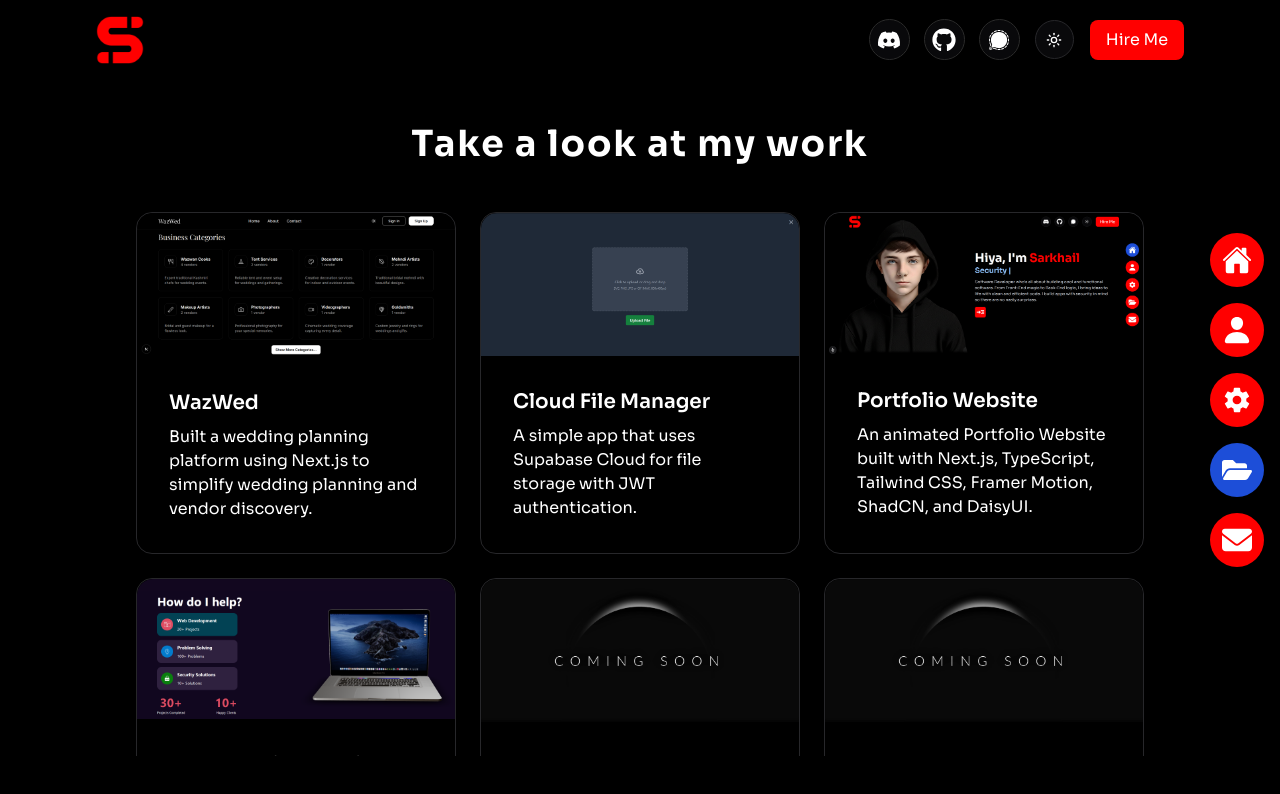
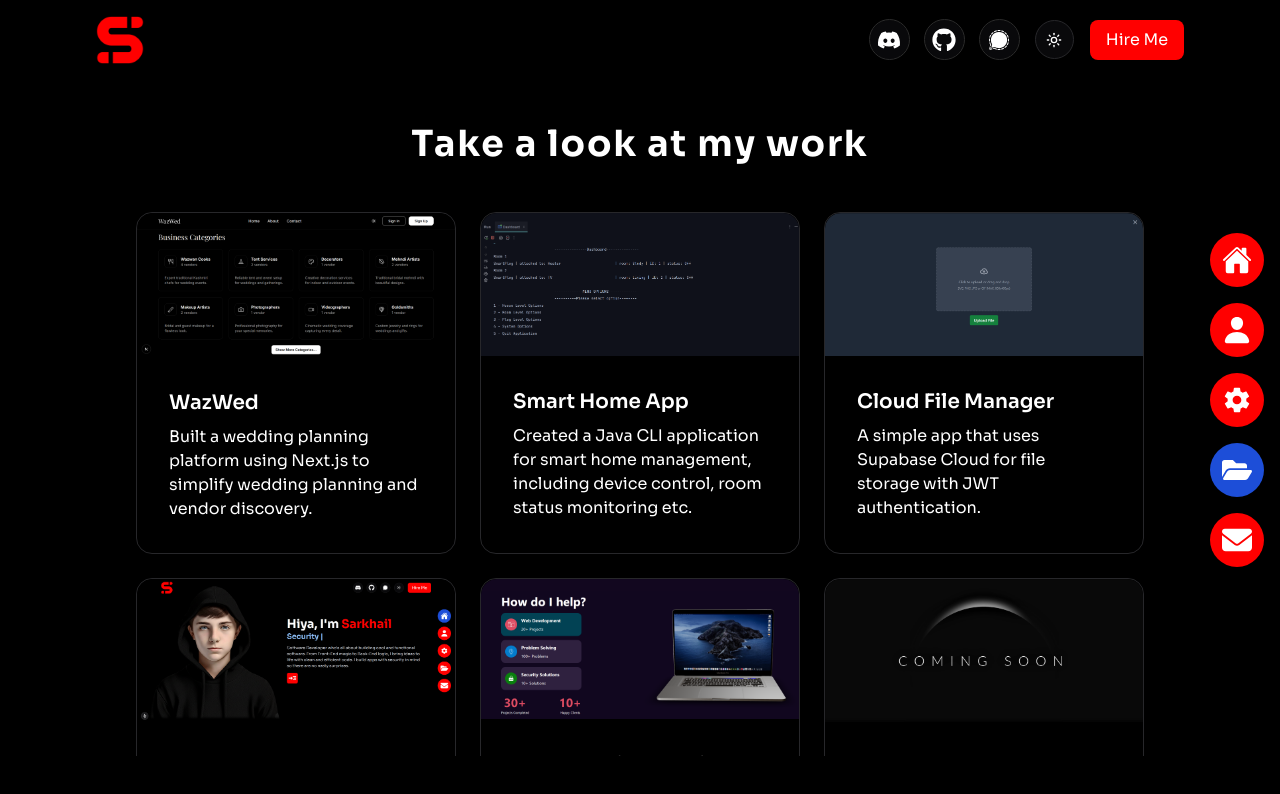
Before and after one commit to sarkhailstorm/personal-portfolio, a Next.js app: page /projects in a window 1280 px wide. Shown: the top 794 px of the page. Built offline with nearby package versions, Linux system fonts and the light colour scheme.

Commit message:
Refactor(projects page): Improve project card descriptions and add Smart Home App project card.

```diff
--- a/src/data/projects.ts
+++ b/src/data/projects.ts
@@ -3,6 +3,12 @@ export const projects = [
     img: "wazwed.png",
     title: "WazWed",
     desc: "Built a wedding planning platform using Next.js to simplify wedding planning and vendor discovery.",
+    link: "#",
+  },
+  {
+    img: "Smart Home.png",
+    title: "Smart Home App",
+    desc: "Created a Java CLI application for smart home management, including device control, room status monitoring etc.",
     link: "#",
   },
   {
@@ -14,7 +20,7 @@ export const projects = [
   {
     img: "Portfolio Website.png",
     title: "Portfolio Website",
-    desc: "An animated Portfolio Website built with Next.js, TypeScript, Tailwind CSS, Framer Motion, ShadCN, and DaisyUI.",
+    desc: "Developed an animated portfolio website using Next.js with smooth interactive effects and responsive design.",
     link: "https://my-animated-personal-portfolio-website.vercel.app",
   },
 
@@ -27,19 +33,25 @@ export const projects = [
   {
     img: "Coming Soon.png",
     title: "Hang Tight!",
-    desc: "More projects are coming soon. You might wanna have a look at my github profile for more info.",
+    desc: "Stay tuned for upcoming projects! Visit my GitHub profile for more.",
     link: "#",
   },
   {
     img: "Coming Soon.png",
     title: "Hang Tight!",
-    desc: "More projects are coming soon. You might wanna have a look at my github profile for more info.",
+    desc: "Stay tuned for upcoming projects! Visit my GitHub profile for more.",
     link: "#",
   },
   {
     img: "Coming Soon.png",
     title: "Hang Tight!",
-    desc: "More projects are coming soon. You might wanna take a look at my github profile for more info.",
+    desc: "Stay tuned for upcoming projects! Visit my GitHub profile for more.",
+    link: "#",
+  },
+  {
+    img: "Coming Soon.png",
+    title: "Hang Tight!",
+    desc: "Stay tuned for upcoming projects! Visit my GitHub profile for more.",
     link: "#",
   },
 ];
```
Also changed, not shown: public/Smart Home.png.
